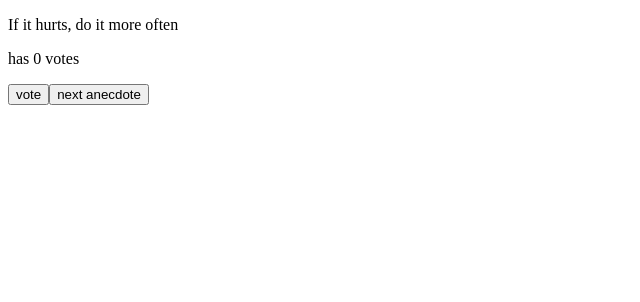
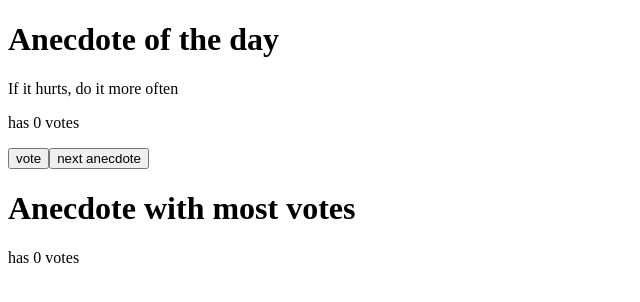
Before and after one commit to juanm707/React-FullStackOpen, a React (Create React App) app: page / in a window 1280 px wide. Shown: the top 302 px of the page, without its empty margins (0-640 px from the left). Built offline with nearby package versions, Linux system fonts and the light colour scheme.

Commit message:
anecdotes step3

```diff
--- a/src/index.js
+++ b/src/index.js
@@ -8,6 +8,8 @@ import ReactDOM from 'react-dom'
 const App = (props) => {
     const [selected, setSelected] = useState(0);
     const [allVotes, setVotes] = useState(Array(props.anecdotes.length).fill(0));
+    const [mostVoted, setMostVoted] = useState('');
+    const [mostVotes, setMostVotes] = useState(0);
 
     const getRandomAnecdote = () => {
         setSelected(Math.floor(Math.random() * props.anecdotes.length));
@@ -17,15 +19,27 @@ const App = (props) => {
         const copyAllVotes = [...allVotes];
         copyAllVotes[selected] += 1;
         setVotes(copyAllVotes);
+
+        let max = Math.max(...copyAllVotes);
+        setMostVotes(max);
+        setMostVoted(props.anecdotes[copyAllVotes.indexOf(max)]);
     }
 
     return (
         <div>
-            <p>{props.anecdotes[selected]}</p>
-            <p> has {allVotes[selected]} votes</p>
             <div>
-                <button onClick={voteForAnecdote}>vote</button>
-                <button onClick={getRandomAnecdote}>next anecdote</button>
+                <h1>Anecdote of the day</h1>
+                <p>{props.anecdotes[selected]}</p>
+                <p> has {allVotes[selected]} votes</p>
+                <div>
+                    <button onClick={voteForAnecdote}>vote</button>
+                    <button onClick={getRandomAnecdote}>next anecdote</button>
+                </div>
+            </div>
+            <div>
+                <h1>Anecdote with most votes</h1>
+                <p>{mostVoted}</p>
+                <p> has {mostVotes} votes</p>
             </div>
         </div>
     );
```
